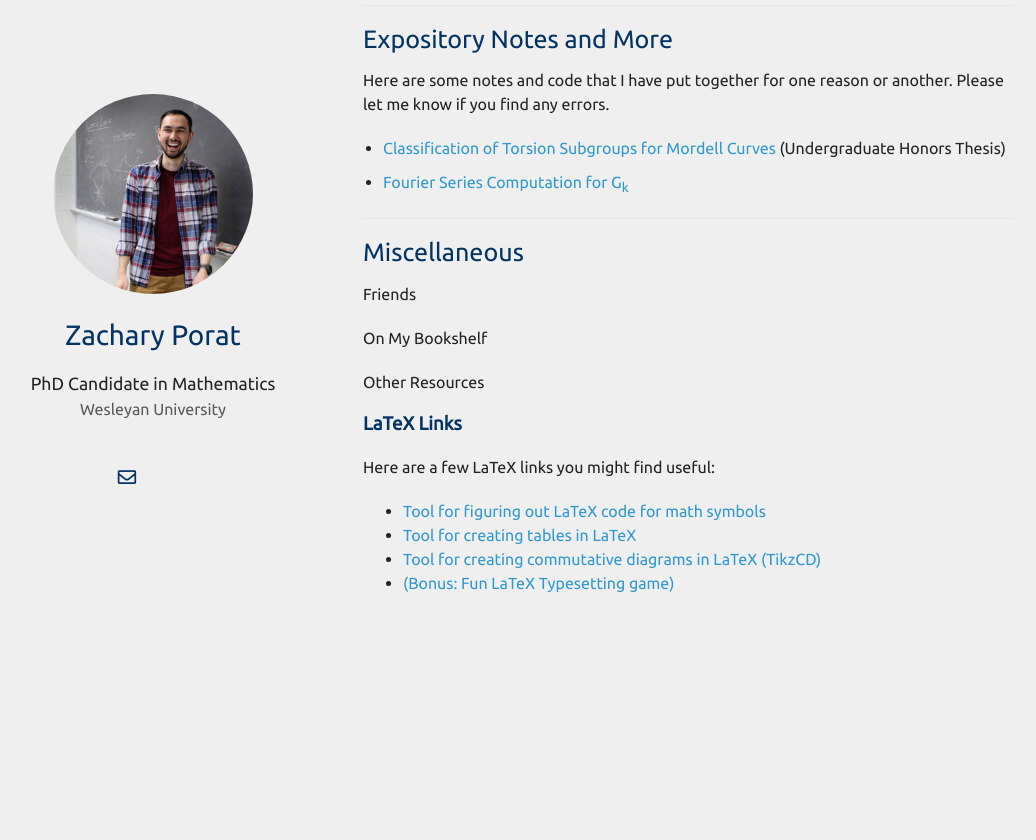
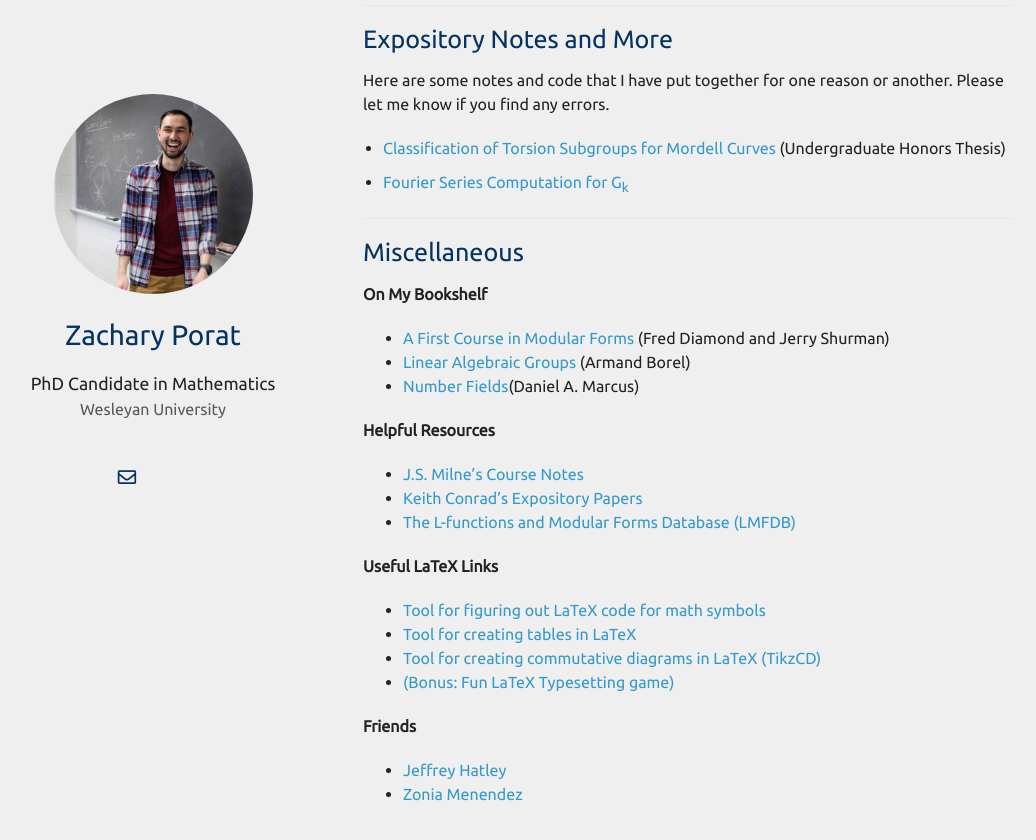
Before and after one commit to zporat/zporat.github.io, a Jekyll site: the page built from index.md, in a window 1280 px wide and 900 px high, scrolled down 1145 px. Shown: the top 840 px of the window, without its empty margins (102-1138 px from the left). Built offline with Jekyll 4.4.1, drawn with Linux system fonts in a browser that asks for light colours; nearby versions of some CDN libraries; a style sheet for code colours, icons or effects is not loaded; our own code applies the rules of GitHub Pages for plain Markdown files; before the commit the page ends 1834 px from its top, so only the background shows below that.

Commit message:
Update index.md

```diff
--- a/index.md
+++ b/index.md
@@ -60,16 +60,22 @@ Here are some notes and code that I have put together for one reason or another.
 
 ## <a name="misc"></a> Miscellaneous
 
-Friends
+**On My Bookshelf**
+* [A First Course in Modular Forms](https://link.springer.com/book/10.1007/978-0-387-27226-9) (Fred Diamond and Jerry Shurman)
+* [Linear Algebraic Groups](https://link.springer.com/book/10.1007/978-0-8176-4840-4) (Armand Borel)
+* [Number Fields](https://link.springer.com/book/10.1007/978-3-319-90233-3)(Daniel A. Marcus)
 
-On My Bookshelf
+**Helpful Resources**
+* [J.S. Milne's Course Notes](https://www.jmilne.org/math/CourseNotes/)
+* [Keith Conrad's Expository Papers](https://kconrad.math.uconn.edu/blurbs/)
+* [The L-functions and Modular Forms Database (LMFDB)](https://www.lmfdb.org/)
 
-Other Resources
-
-### LaTeX Links
-
-Here are a few LaTeX links you might find useful:
+**Useful LaTeX Links**
 * [Tool for figuring out LaTeX code for math symbols](https://detexify.kirelabs.org/classify.html)
 * [Tool for creating tables in LaTeX](https://www.tablesgenerator.com/latex_tables)
 * [Tool for creating commutative diagrams in LaTeX (TikzCD)](https://tikzcd.yichuanshen.de/)
 * [(Bonus: Fun LaTeX Typesetting game)](https://texnique.xyz/)
+
+**Friends**
+* [Jeffrey Hatley](https://www.math.union.edu/~hatleyj/)
+* [Zonia Menendez](https://zmenendez.wixsite.com/zkm78)
```
